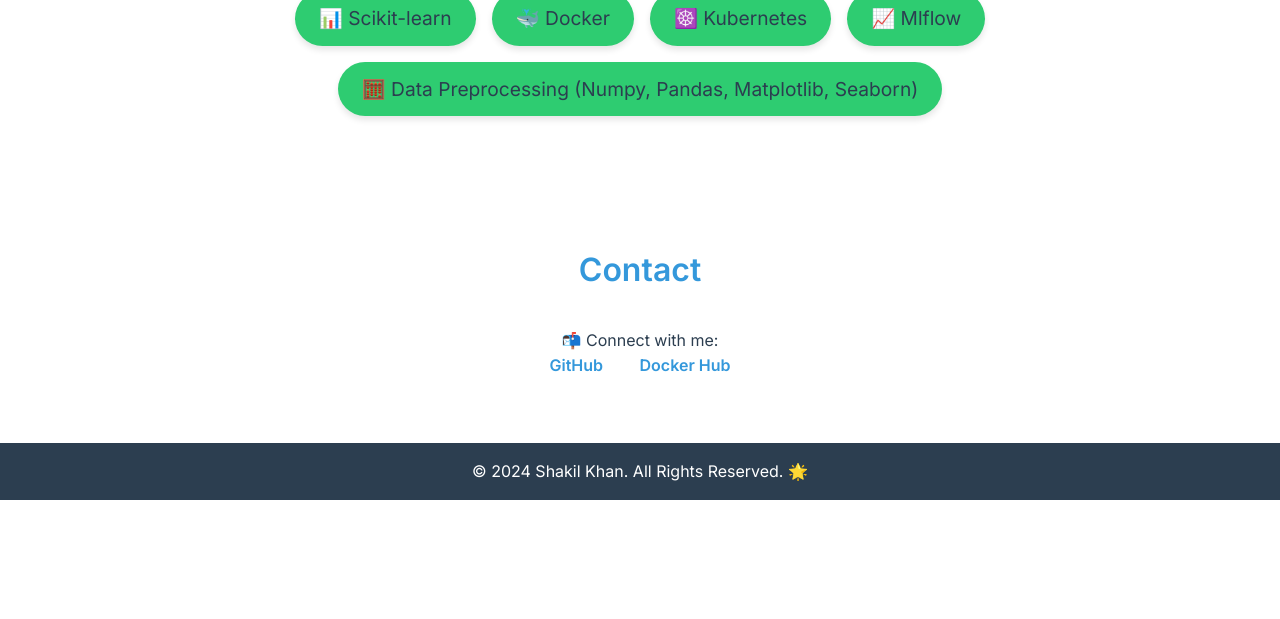
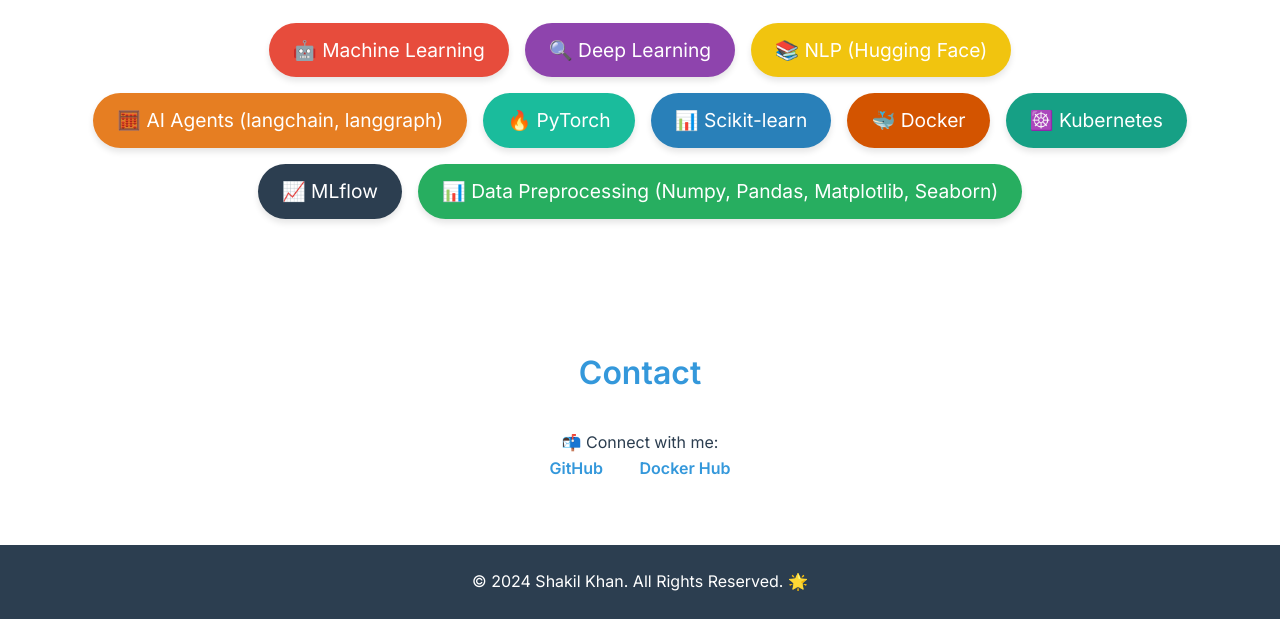
Before and after one commit to Shakil-khan59/Shakil-khan59.github.io, a plain HTML site: page index.html in a window 1280 px wide. Shown: the part 743-1362 px from the top of the page. Before the commit the page ends 1243 px from the top, so only its background shows below. Drawn offline with Linux system fonts and the light colour scheme.

Commit message:
Update index.html

```diff
--- a/index.html
+++ b/index.html
@@ -3,6 +3,7 @@
 <head>
     <meta charset="UTF-8">
     <meta name="viewport" content="width=device-width, initial-scale=1.0">
+    <meta name="description" content="Portfolio of Shakil Khan, a Machine Learning Enthusiast and CSE student at RUET.">
     <title>Shakil Khan - Portfolio</title>
     <link href="https://fonts.googleapis.com/css2?family=Inter:wght@300;400;600&display=swap" rel="stylesheet">
     <style>
@@ -11,6 +12,18 @@
             --secondary-color: #2ecc71;
             --background-color: white;
             --text-color: #2c3e50;
+
+            /* Skill Colors */
+            --skill-color-1: #e74c3c;
+            --skill-color-2: #8e44ad;
+            --skill-color-3: #f1c40f;
+            --skill-color-4: #e67e22;
+            --skill-color-5: #1abc9c;
+            --skill-color-6: #2980b9;
+            --skill-color-7: #d35400;
+            --skill-color-8: #16a085;
+            --skill-color-9: #2c3e50;
+            --skill-color-10: #27ae60;
         }
 
         * {
@@ -90,20 +103,32 @@
             flex-wrap: wrap;
             gap: 1rem;
             list-style: none;
+            padding: 0;
         }
 
         #skills li {
-            background-color: var(--secondary-color);
             padding: 0.75rem 1.5rem;
             border-radius: 50px;
             box-shadow: 0 4px 6px rgba(0, 0, 0, 0.1);
+            font-size: 1.2rem;
+            color: white;
             transition: transform 0.3s ease;
-            font-size: 1.2rem;
         }
 
         #skills li:hover {
             transform: scale(1.05);
         }
+
+        #skills li:nth-child(1) { background-color: var(--skill-color-1); }
+        #skills li:nth-child(2) { background-color: var(--skill-color-2); }
+        #skills li:nth-child(3) { background-color: var(--skill-color-3); }
+        #skills li:nth-child(4) { background-color: var(--skill-color-4); }
+        #skills li:nth-child(5) { background-color: var(--skill-color-5); }
+        #skills li:nth-child(6) { background-color: var(--skill-color-6); }
+        #skills li:nth-child(7) { background-color: var(--skill-color-7); }
+        #skills li:nth-child(8) { background-color: var(--skill-color-8); }
+        #skills li:nth-child(9) { background-color: var(--skill-color-9); }
+        #skills li:nth-child(10) { background-color: var(--skill-color-10); }
 
         #contact a {
             color: var(--primary-color);
@@ -121,7 +146,7 @@
             background-color: var(--text-color);
             color: white;
             text-align: center;
-            padding: 1rem 0;
+            padding: 1.5rem 0;
         }
     </style>
 </head>
@@ -143,7 +168,7 @@
 
     <section id="about" class="section container">
         <h2>About Me</h2>
-        <p>👨‍💻 I am a 4th-semester CSE student at RUET passionate about Machine Learning, Deep Learning, and AI. I enjoy building AI-powered applications and deploying scalable solutions using Docker and Kubernetes.</p>
+        <p>👨‍💻 I am a 4th-semester CSE student at RUET with a deep passion for Machine Learning, Deep Learning, and Artificial Intelligence. My interests lie in exploring cutting-edge algorithms, developing innovative AI-powered applications, and solving real-world problems using data-driven approaches. I enjoy transforming complex ideas into functional, scalable solutions through tools like Docker and Kubernetes. Beyond just building models, I am enthusiastic about optimizing deployment strategies, ensuring robustness, and maintaining efficient workflows. I am continuously learning, experimenting with the latest technologies, and contributing to open-source projects, all while staying committed to pushing the boundaries of AI innovation.</p>
     </section>
 
     <section id="skills" class="section container">
@@ -152,12 +177,13 @@
             <li>🤖 Machine Learning</li>
             <li>🔍 Deep Learning</li>
             <li>📚 NLP (Hugging Face)</li>
+            <li>🧮 AI Agents (langchain, langgraph)</li>
             <li>🔥 PyTorch</li>
             <li>📊 Scikit-learn</li>
             <li>🐳 Docker</li>
             <li>☸️ Kubernetes</li>
-            <li>📈 Mlflow</li>
-            <li>🧮 Data Preprocessing (Numpy, Pandas, Matplotlib, Seaborn)</li>
+            <li>📈 MLflow</li>
+            <li>📊 Data Preprocessing (Numpy, Pandas, Matplotlib, Seaborn)</li>
         </ul>
     </section>
 
@@ -165,8 +191,8 @@
         <h2>Contact</h2>
         <p>📬 Connect with me:</p>
         <div>
-            <a href="https://github.com/shakilkhan24" target="_blank">GitHub</a>
-            <a href="https://hub.docker.com/u/shakilkhan24" target="_blank">Docker Hub</a>
+            <a href="https://github.com/shakilkhan24" target="_blank" rel="noopener noreferrer">GitHub</a>
+            <a href="https://hub.docker.com/u/shakilkhan24" target="_blank" rel="noopener noreferrer">Docker Hub</a>
         </div>
     </section>
 
```
